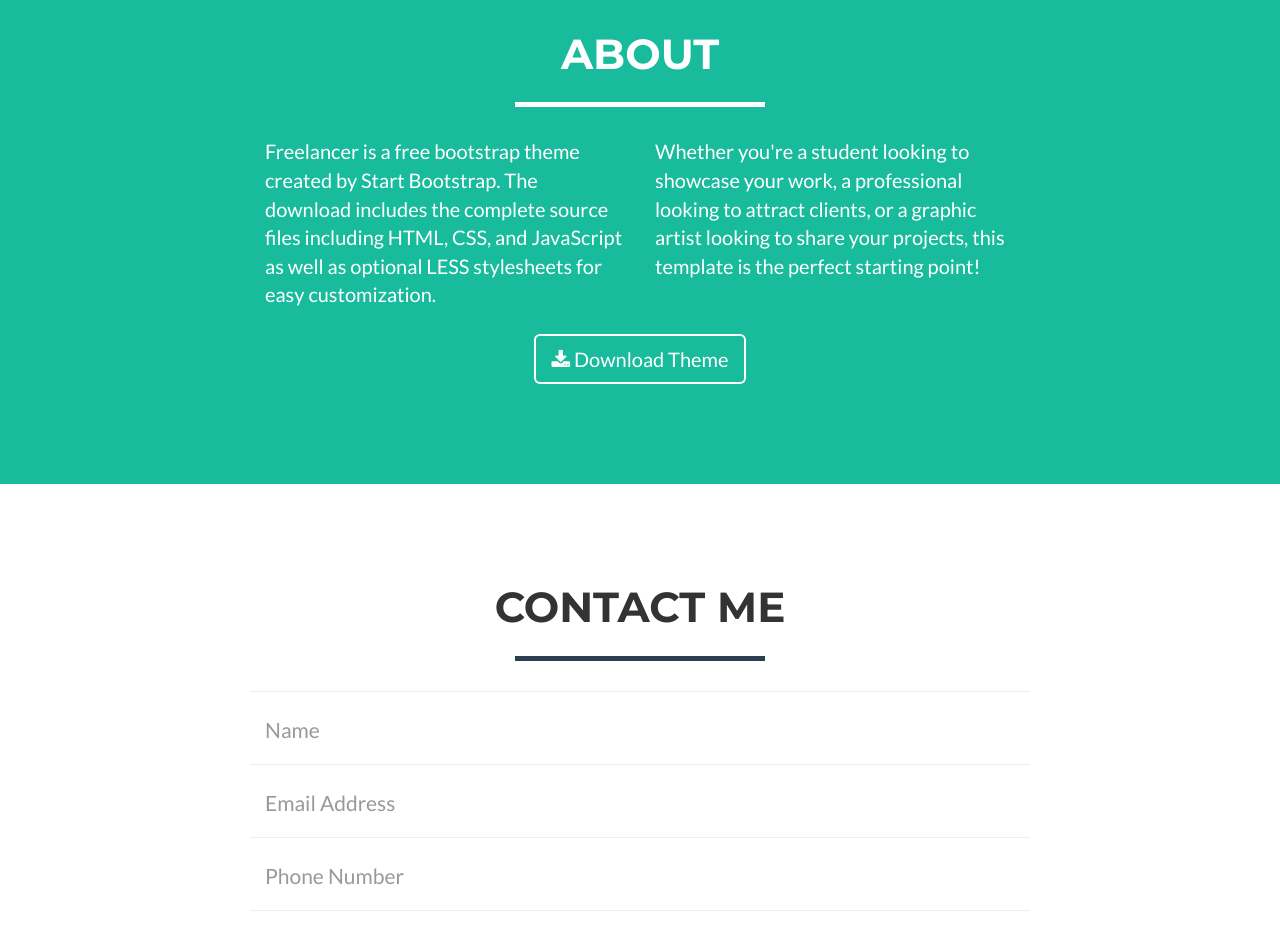
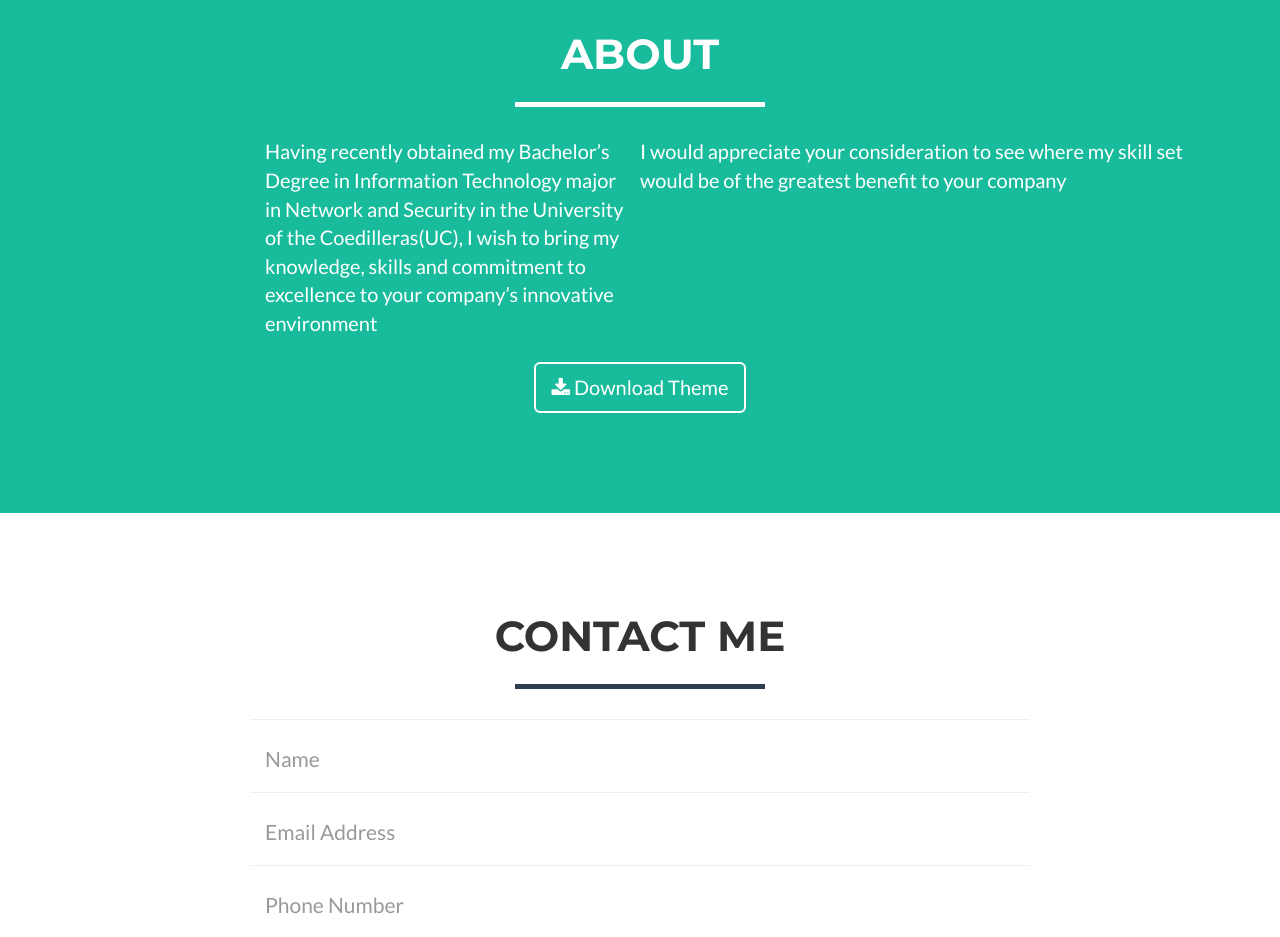
Before and after one commit to mhackie0924/JackelynYangos, a website: page index.html in a window 1280 px wide. Shown: the part 1640-2577 px from the top of the page. Drawn offline with nearby package versions, Linux system fonts and the light colour scheme.

Commit message:
Update index.html

```diff
--- a/index.html
+++ b/index.html
@@ -167,10 +167,10 @@
             </div>
             <div class="row">
                 <div class="col-lg-4 col-lg-offset-2">
-                    <p>Freelancer is a free bootstrap theme created by Start Bootstrap. The download includes the complete source files including HTML, CSS, and JavaScript as well as optional LESS stylesheets for easy customization.</p>
-                </div>
+                    <p>Having recently obtained my Bachelor’s Degree in Information Technology major in Network and Security in the University of the Coedilleras(UC), I wish to bring my knowledge, skills and commitment to excellence to your company’s innovative environment</p>
+                </div
                 <div class="col-lg-4">
-                    <p>Whether you're a student looking to showcase your work, a professional looking to attract clients, or a graphic artist looking to share your projects, this template is the perfect starting point!</p>
+                    <p>I would appreciate your consideration to see where my skill set would be of the greatest benefit to your company</p>
                 </div>
                 <div class="col-lg-8 col-lg-offset-2 text-center">
                     <a href="#" class="btn btn-lg btn-outline">
```
